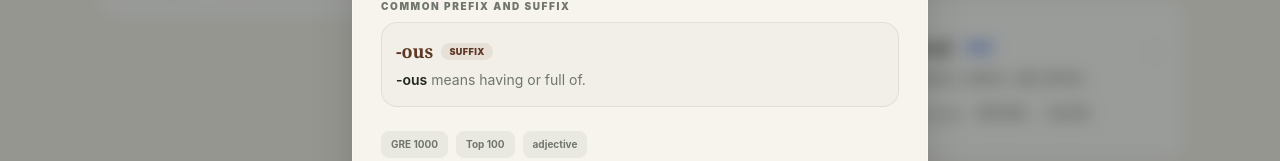
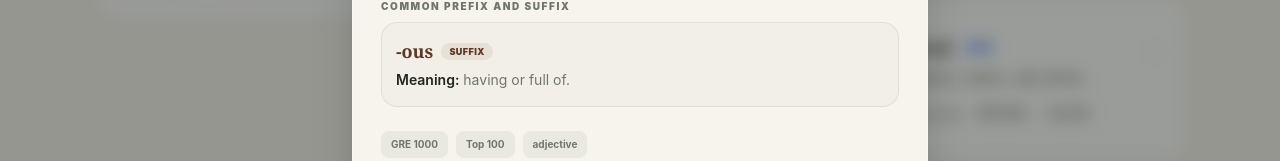
Before and after one commit to eric19960304/gre-prep, a React (Vite) app: page / in a window 1280 px wide. Both pictures are taken after a click on the button 596 px from the left and 300 px from the top of the page. Shown: the part 378-539 px from the top of the page. Built offline with nearby package versions, Linux system fonts and the light colour scheme.

Commit message:
Simplify affix meaning display

```diff
--- a/src/components/WordDetails.tsx
+++ b/src/components/WordDetails.tsx
@@ -28,7 +28,7 @@ export function WordDetails({ word, onClose, onEdit, onDelete, onToggleMastered
                     <span className="rounded-full bg-accent/10 px-2 py-0.5 text-[9px] font-black uppercase tracking-wider text-accent-deep dark:text-accent-light">{affix.type}</span>
                   </div>
                   <p className="mt-1 text-sm leading-relaxed text-muted dark:text-stone-300">
-                    <span className="font-semibold text-ink dark:text-stone-100">{affix.form}</span> means {affix.meaning}.
+                    <span className="font-semibold text-ink dark:text-stone-100">Meaning:</span> {affix.meaning}.
                   </p>
                 </div>
               ))}
```
Also changed, not shown: 6 other files (tests, documents, lock files or other folders).
